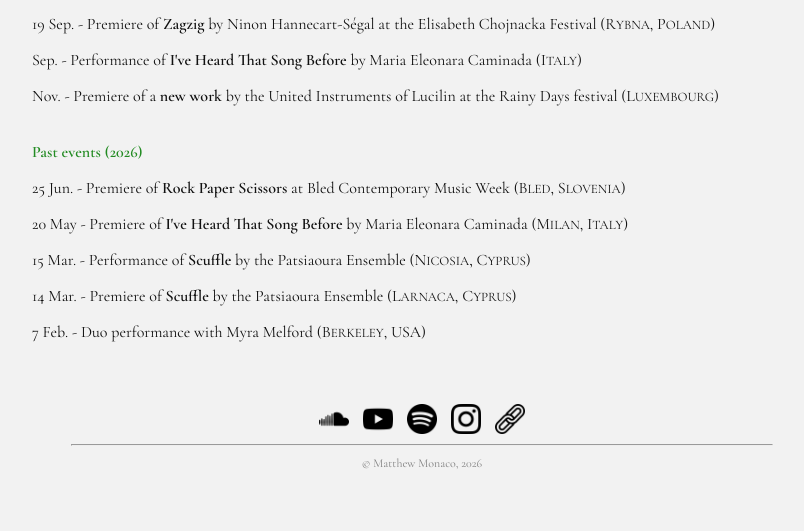
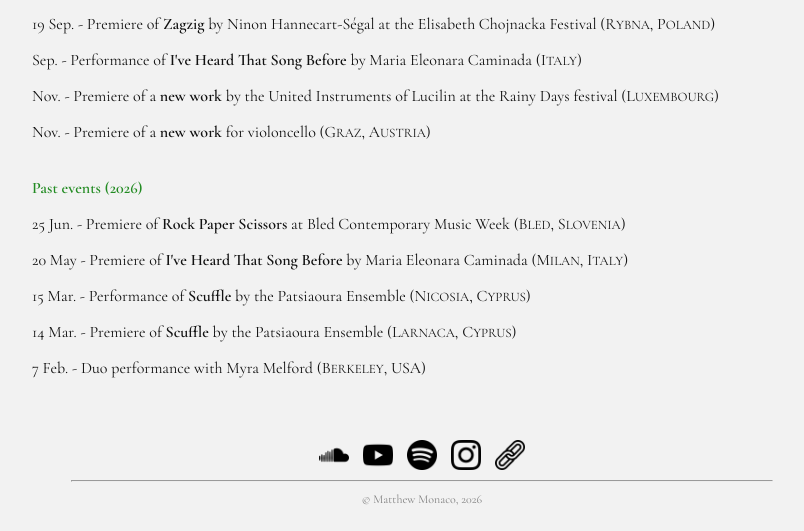
Before and after one commit to matthew-monaco/matthew-monaco.github.io, a Jekyll site: the page built from index.md, in a window 1280 px wide. Shown: the part 487-1018 px from the top of the page, without its empty margins (218-1022 px from the left). Built offline with Jekyll 4.4.1, drawn with Linux system fonts in a browser that asks for light colours; before the commit the page ends 982 px from its top, so only the background shows below that.

Commit message:
Update index.md

```diff
--- a/index.md
+++ b/index.md
@@ -15,6 +15,7 @@ I am a Paris-based composer and pianist, originally from New Jersey. Feel free t
 <p>19 Sep. -  Premiere of <strong>Zagzig</strong> by Ninon Hannecart-Ségal at the Elisabeth Chojnacka Festival (R<font size="2">YBNA</font>, P<font size="2">OLAND</font>)</p>
 <p>Sep. - Performance of <strong>I've Heard That Song Before</strong> by Maria Eleonara Caminada (I<font size="2">TALY</font>)</p>
 <p>Nov. - Premiere of a <strong>new work</strong> by the United Instruments of Lucilin at the Rainy Days festival (L<font size="2">UXEMBOURG</font>)</p>
+<p>Nov. - Premiere of a <strong>new work</strong> for violoncello (G<font size="2">RAZ</font>, A<font size="2">USTRIA</font>)</p>
 
 <br>
 <span class="green-bold">Past events (2026)</span>
```
